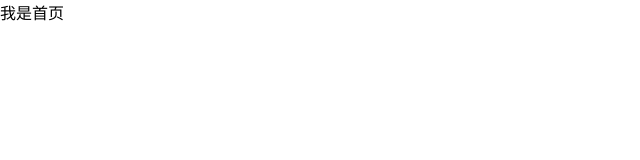
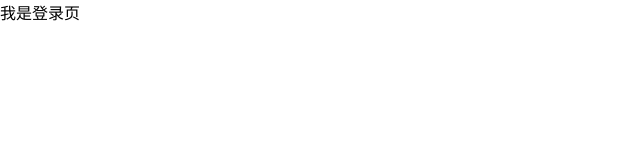
Before and after one commit to wxyshui/88heimatoutiao, a Vue app: page /#/login in a window 1280 px wide. Shown: the top 160 px of the page, without its empty margins (0-640 px from the left). Built offline with nearby package versions, Linux system fonts and the light colour scheme.

Commit message:
黑马头条PC-初始化项目-页面分析-新建登录和主页

```diff
--- a/src/App.vue
+++ b/src/App.vue
@@ -1,8 +1,9 @@
 <template>
   <div id="app">
-    我是首页
-    <router-view/>
+
+    <router-view></router-view>
   </div>
 </template>
+
 <style>
 </style>
--- a/src/router/index.js
+++ b/src/router/index.js
@@ -1,13 +1,20 @@
 import Vue from 'vue'
 import VueRouter from 'vue-router'
-import Home from '../views/Home.vue'
+import Home from '../views/home'
+import Login from '../views/login'
 
 Vue.use(VueRouter)
 const routes = [
   {
     path: '/',
-    name: 'home',
+    redirect: 'login'
+  },
+  {
+    path: '/home',
     component: Home
+  }, {
+    path: '/login',
+    component: Login
   }
   // {
   //   path: '/about',
--- /dev/null
+++ b/src/views/home/index.vue
@@ -0,0 +1,10 @@
+<template>
+  <div>
+我是首页
+
+  </div>
+</template>
+
+<script>
+
+</script>
--- a/src/views/Home.vue
+++ b/src/views/login/index.vue
@@ -1,15 +1,15 @@
 <template>
-  <div >
-    你是个猪吗
+  <div>
+      我是登录页
   </div>
 </template>
 
 <script>
-
 export default {
 
-  components: {
-
-  }
 }
 </script>
+
+<style>
+
+</style>
```
